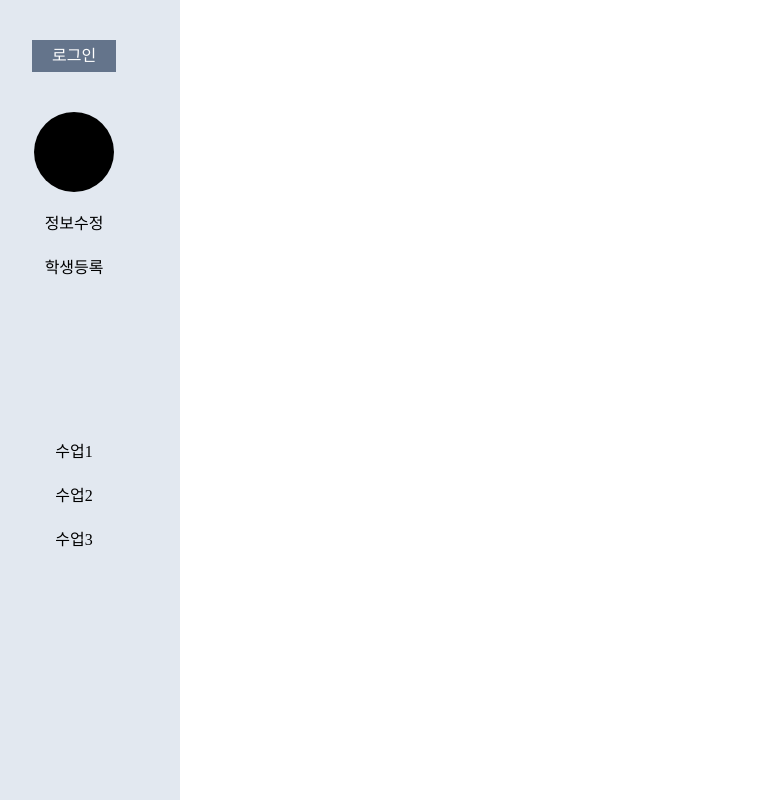
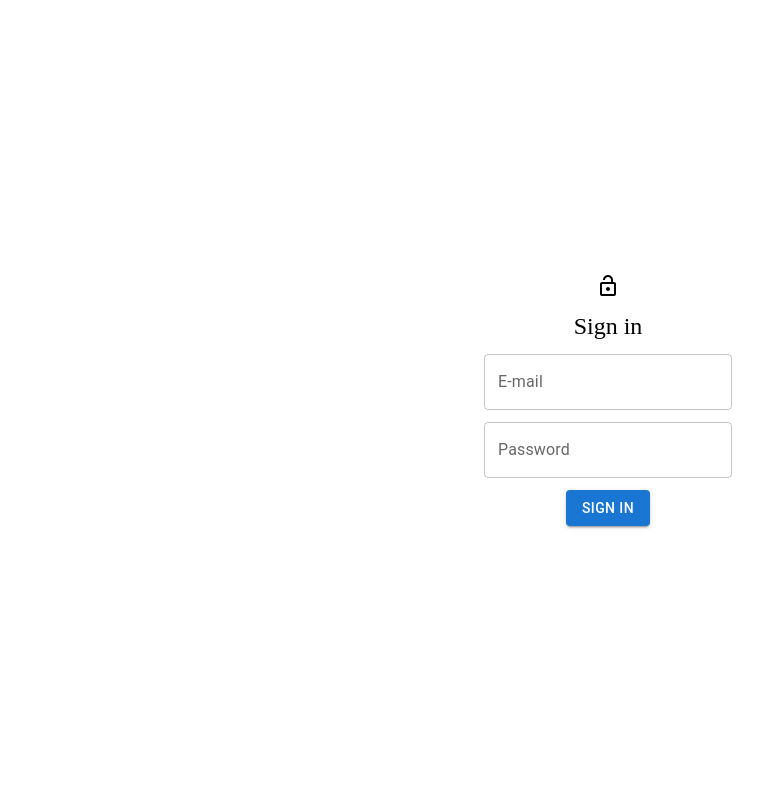
Before and after one commit to mirinai/project_attendance_of_students, a React (Create React App) app: page / in a window 1280 px wide. Shown: the whole page, without its empty margins (32-795 px from the left). Built offline with nearby package versions, Linux system fonts and the light colour scheme; a web font is replaced by a local one.

Commit message:
시작 화면 변경

```diff
--- a/src/components/layout/Layout.tsx
+++ b/src/components/layout/Layout.tsx
@@ -1,11 +1,25 @@
-import { Outlet } from "react-router-dom";
+import { Outlet, useLocation } from "react-router-dom";
 import SideNav from "../organism/SideNav";
+import Login from "../organism/Login";
 
 const Layout = () => {
+  const location = useLocation();
+  // 현재 경로 정보를 가져오는 함수 선언
+  const isRootPath = location.pathname === "/";
+  // 현재 경로가 "/" 인지 확인하는 함수 선언
+
   return (
     <div className="w-full h-full flex">
-      <SideNav />
-      <Outlet />
+      {isRootPath ? (
+        <Login />
+      ) : (
+        <div className="w-full h-full flex">
+          <SideNav />
+          <Outlet />
+        </div>
+      )}
+      {/*  <SideNav>
+      <Outlet> */}
     </div>
   );
 };
--- a/src/components/layout/Routing.tsx
+++ b/src/components/layout/Routing.tsx
@@ -12,7 +12,7 @@ const Routing = () => {
     <BrowserRouter>
       <Routes>
         <Route path="/" element={<Layout />}>
-          <Route path="/login" element={<Login />}></Route>
+          {/* <Route path="/login" element={<Login />}></Route> */}
           <Route path="/main" element={<Main />}></Route>
           <Route path="/attendance" element={<Attendance />}></Route>
           <Route path="/register" element={<Register />}></Route>
```
